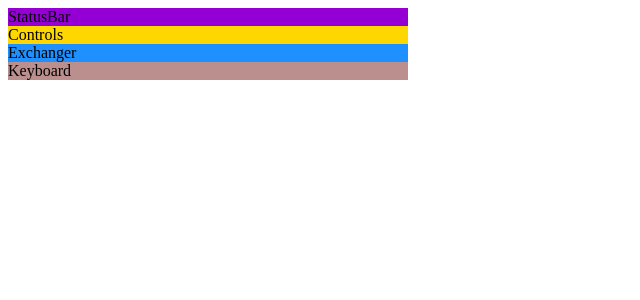
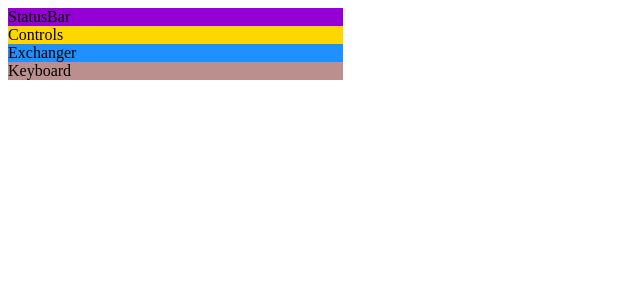
Before and after one commit to Ohar/test-revolut-exchange, a React app: page / in a window 1280 px wide. Shown: the top 300 px of the page, without its empty margins (0-640 px from the left). Built offline with nearby package versions, Linux system fonts and the light colour scheme; the HTML template or start-up script is replaced by a standard one.

Commit message:
App: fix width and color by design

```diff
--- a/src/components/App/style.less
+++ b/src/components/App/style.less
@@ -1,4 +1,4 @@
 .App {
-  background-color: yellowgreen;
-  width: 400px;
+  background-color: #2185e5;
+  width: 335px;
 }
```
